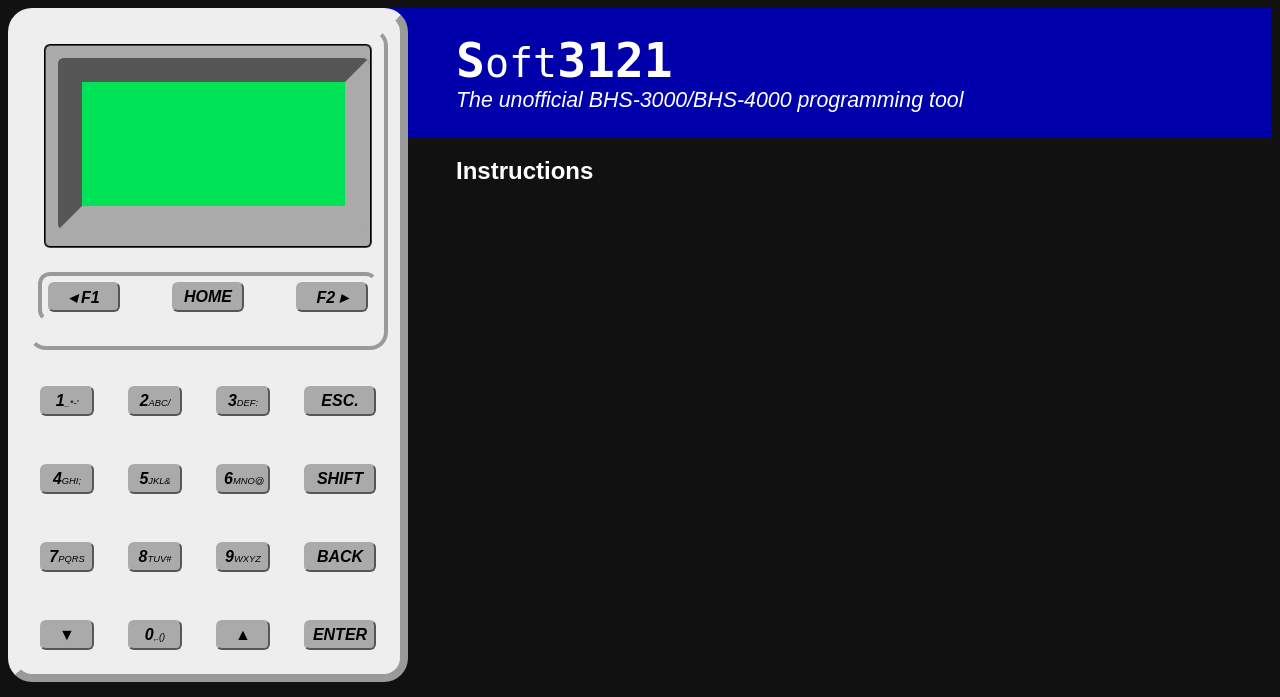
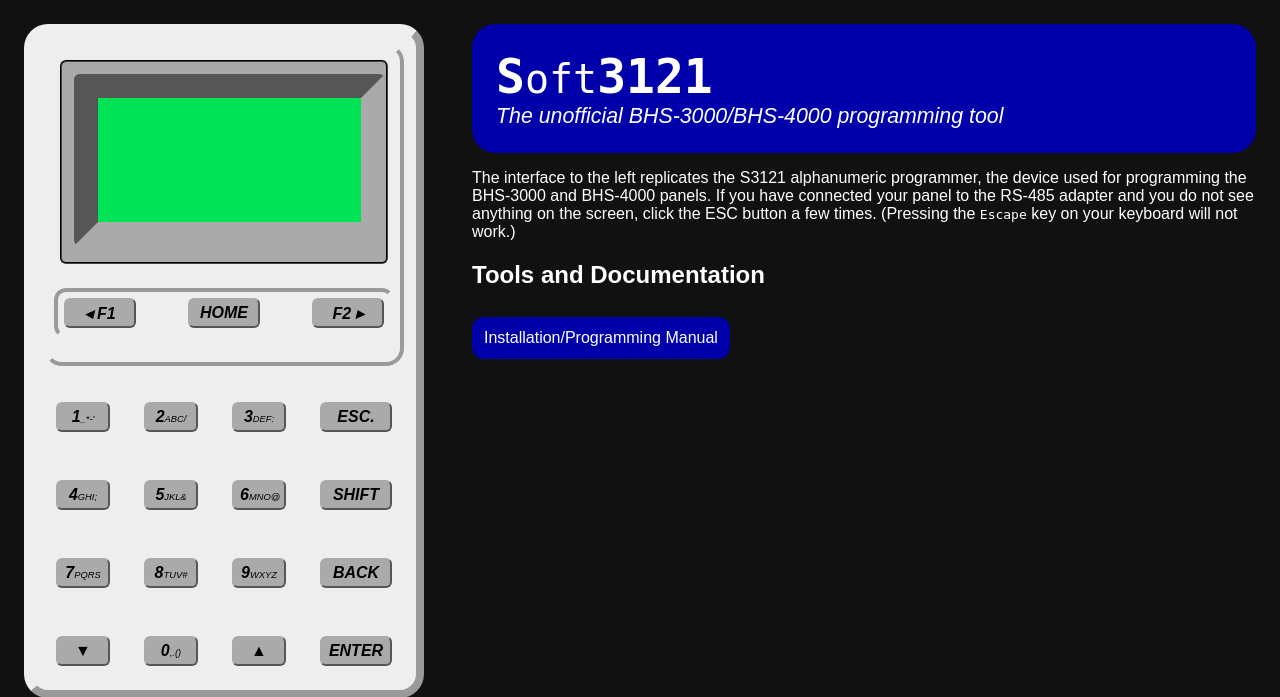
Before and after one commit to flarn2006/BHSTools, a Flask app: page / in a window 1280 px wide. Shown: the top 697 px of the page. Run offline with Flask 2, Linux system fonts and the light colour scheme; data that the repository does not hold is empty; parts of the project's set-up code (start-up, migrations or seed data) failed here and were passed over.

Commit message:
feat: add place for manual, room for other stuff

```diff
--- a/static/s3121.css
+++ b/static/s3121.css
@@ -2,12 +2,15 @@
 	background-color: #111;
 	color: white;
 	font-family: sans-serif;
+	margin: 0.25in;
 }
 
 header {
 	background-color: #0000aa;
 	padding: 0.25in;
 	margin-left: 1in;
+	overflow: hidden;
+	border-radius: 24px;
 }
 
 h1 {
@@ -94,3 +97,62 @@
 .top .keys button, .keys div button:last-child {
 	width: 0.75in;
 }
+
+#tools nav {
+	display: inline-flex;
+	flex-direction: column;
+}
+
+#tools.active nav {
+	display: block;
+}
+
+#tools.active {
+	display: flex;
+	flex-direction: column;
+	position: absolute;
+	left: 4.5in; top: 0;
+	width: calc(100vw - 5in);
+	height: calc(100vh - 0.5in);
+	background-color: #111;
+	padding: 16px;
+}
+
+#tools nav a {
+	display: inline-block;
+	position: relative;
+	background-color: #0000aa;
+	color: white;
+	padding: 12px;
+	border-radius: 12px;
+	text-decoration: none;
+	margin-top: 8px;
+}
+
+#tools.active nav a {
+	padding: 8px 8px 8px 4px;
+	border-bottom-left-radius: 0;
+	border-bottom-right-radius: 0;
+}
+
+#tools.active h2 {
+	display: none;
+}
+
+#tools nav a:hover {
+	text-decoration: underline;
+}
+
+#tools nav a.selected {
+	background-color: blue;
+	font-weight: bold;
+}
+
+#tools iframe {
+	display: none;
+}
+
+#tools.active iframe {
+	display: block;
+	flex-grow: 1;
+}
--- a/static/s3121.html
+++ b/static/s3121.html
@@ -22,12 +22,19 @@
 			<div><button data-keycode="2D">▼</button><button data-keycode="30">0<small>,.()</small></button><button data-keycode="2B">▲</button><button data-keycode="0D">ENTER</button></div>
 		</div>
 	</div>
+	<header>
+		<h1>S<small>oft</small>3121</h1>
+		<p>The unofficial BHS-3000/BHS-4000 programming tool</p>
+	</header>
 	<article>
-		<header>
-			<h1>S<small>oft</small>3121</h1>
-			<p>The unofficial BHS-3000/BHS-4000 programming tool</p>
-		</header>
-		<h2>Instructions</h2>
+		<p>The interface to the left replicates the S3121 alphanumeric programmer, the device used for programming the BHS-3000 and BHS-4000 panels. If you have connected your panel to the RS-485 adapter and you do not see anything on the screen, click the ESC button a few times. (Pressing the <kbd>Escape</kbd> key on your keyboard will not work.)</p>
+		<section id="tools">
+			<h2>Tools and Documentation</h2>
+			<nav>
+				<a href="/static/manual.pdf" target="docview">Installation/Programming Manual</a>
+			</nav>
+			<iframe name="docview" sandbox="allow-scripts"></iframe>
+		</section>
 	</article>
 </body>
 </html>
--- a/static/s3121.js
+++ b/static/s3121.js
@@ -74,4 +74,24 @@
 
 	setInterval(updateDisplay, 500);
 	resetCursorBlink();
+
+	var tools = document.getElementById('tools');
+	var links = tools.getElementsByTagName('a');
+	[].forEach.call(links, function(el) {
+		el.addEventListener('click', function() {
+			if (el.classList.contains('selected')) {
+				el.classList.remove('selected');
+				tools.classList.remove('active');
+			} else {
+				tools.classList.add('active');
+				[].forEach.call(links, function(el2) {
+					if (el === el2) {
+						el2.classList.add('selected');
+					} else {
+						el2.classList.remove('selected');
+					}
+				});
+			}
+		});
+	});
 };
```
Also changed, not shown: 2 other files.
